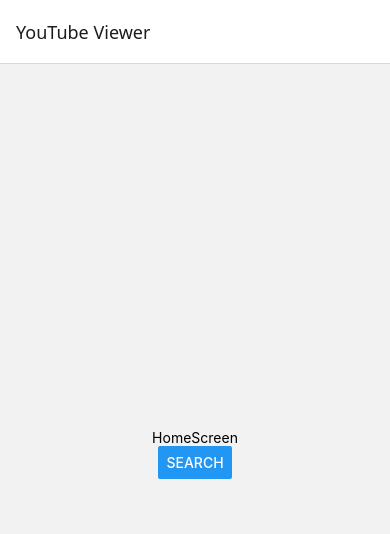
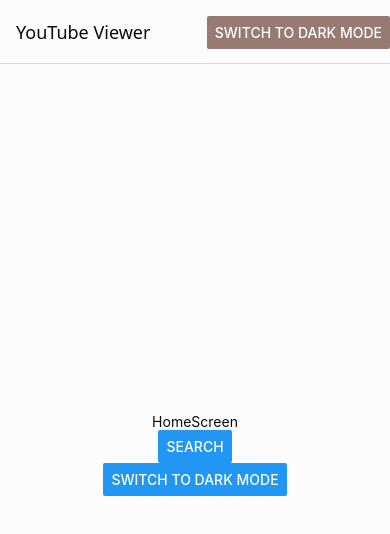
Before and after one commit to shaypahima/tubeViewer-app, a React Native app: screen / in a window 390 px wide. Shown: the top 534 px of the page. Built offline with nearby package versions, Linux system fonts and the light colour scheme.

Commit message:
dark mode switch added

```diff
--- a/App.js
+++ b/App.js
@@ -3,6 +3,7 @@
 import AppNavigator from './src/navigation/AppNavigator';
 import { QueryClient, QueryClientProvider } from '@tanstack/react-query';
 import { SafeAreaProvider, SafeAreaView } from 'react-native-safe-area-context';
+import { ThemeProvider } from './src/contexts/themeContext';
 // Create a client
 const queryClient = new QueryClient();
 
@@ -12,11 +13,13 @@
   return (
     <QueryClientProvider client={queryClient}>
       <SafeAreaProvider>
+        <ThemeProvider>
         <SafeAreaView className="flex-1">
           <NavigationContainer>
             <AppNavigator />
           </NavigationContainer>
         </SafeAreaView>
+        </ThemeProvider>
       </SafeAreaProvider>
     </QueryClientProvider>
   );
--- a/global.css
+++ b/global.css
@@ -1,3 +1,20 @@
 @tailwind base;
 @tailwind components;
 @tailwind utilities;
+
+@layer base {
+  :root {
+    --text: #0c0909;
+    --background: #fdfcfc;
+    --primary: #977b72;
+    --secondary: #b9bea7;
+    --accent: #9cad90;
+  }
+  .dark {
+    --text: #f6f3f3;
+    --background: #030202;
+    --primary: #8d7168;
+    --secondary: #535841;
+    --accent: #5e6f52;
+  }
+}
--- a/package.json
+++ b/package.json
@@ -10,6 +10,7 @@
   },
   "dependencies": {
     "@dev-plugins/react-query": "^0.1.0",
+    "@react-native-async-storage/async-storage": "^2.1.0",
     "@react-navigation/bottom-tabs": "^7.2.0",
     "@react-navigation/native": "^7.0.14",
     "@react-navigation/native-stack": "^7.2.0",
@@ -21,6 +22,7 @@
     "nativewind": "^4.1.23",
     "react": "18.3.1",
     "react-native": "0.76.6",
+    "react-native-appearance": "^0.0.0",
     "react-native-reanimated": "~3.16.1",
     "react-native-safe-area-context": "4.12.0",
     "tailwindcss": "^3.4.17"
--- a/src/components/VideoItem.jsx
+++ b/src/components/VideoItem.jsx
@@ -1,9 +1,12 @@
 import { Text, Image, TouchableOpacity } from "react-native";
 import { useNavigation } from "@react-navigation/native";
+import { useContext } from "react";
+import { ThemeContext } from "../contexts/themeContext";
 
 export default function VideoItem({ video }) {
   const navigation = useNavigation();
   const { title, thumbnail } = video;
+  const { colors } = useContext(ThemeContext);
 
   const handlePress = () => {
     //TODO: Navigate to the video player screen
@@ -11,7 +14,11 @@
 
   return (
     <TouchableOpacity
-      className="flex-row items-center space-x-4 p-4 border-b border-gray-200"
+      className="flex-row items-center space-x-4 p-4 border-b "
+      style={{
+        borderBottomColor: colors.secondary,
+        backgroundColor: colors.background,
+      }}
       onPress={handlePress}
     >
       <Image
@@ -19,7 +26,14 @@
         resizeMode="cover"
         source={{ uri: thumbnail }}
       />
-      <Text className="text-lg font-medium text-gray-800">{title}</Text>
+      <Text
+        className="ml-4 text-lg font-medium"
+        style={{
+          color: colors.text,
+        }}
+      >
+        {title}
+      </Text>
     </TouchableOpacity>
   );
 }
--- /dev/null
+++ b/src/constants/colorPalette.js
@@ -0,0 +1,16 @@
+export const colorPalettes = {
+  light: {
+    text: '#0c0909',
+    background: '#fdfcfc',
+    primary: '#977b72',
+    secondary: '#b9bea7',
+    accent: '#9cad90',
+  },
+  dark: {
+    text: '#f6f3f3',
+    background: '#030202',
+    primary: '#8d7168',
+    secondary: '#535841',
+    accent: '#5e6f52',
+  },
+};
--- /dev/null
+++ b/src/contexts/themeContext.js
@@ -0,0 +1,34 @@
+import { createContext, useState, useEffect } from "react";
+import { useColorScheme } from "react-native";
+import AsyncStorage from "@react-native-async-storage/async-storage";
+import { colorPalettes } from "../constants/colorPalette";
+
+export const ThemeContext = createContext();
+
+export const ThemeProvider = ({ children }) => {
+  const systemTheme = useColorScheme();
+  const [theme, setTheme] = useState(systemTheme || "light");
+
+  useEffect(() => {
+    const loadTheme = async () => {
+      const storedTheme = await AsyncStorage.getItem("theme");
+      if (storedTheme) {
+        setTheme(storedTheme);
+      }
+    };
+    loadTheme();
+  }, []);
+
+  const toggleTheme = async (newTheme) => {
+    setTheme(newTheme);
+    await AsyncStorage.setItem("theme", newTheme);
+  };
+
+  return (
+    <ThemeContext.Provider
+      value={{ theme, toggleTheme, colors: colorPalettes[theme] }}
+    >
+      {children}
+    </ThemeContext.Provider>
+  );
+};
--- a/src/navigation/AppNavigator.jsx
+++ b/src/navigation/AppNavigator.jsx
@@ -1,28 +1,65 @@
 import { createNativeStackNavigator } from '@react-navigation/native-stack';
-
 import HomeScreen from '../screens/HomeScreen';
 import VideoScreen from '../screens/VideoScreen';
 import SearchScreen from '../screens/SearchScreen';
+import { useContext } from 'react';
+import { ThemeContext } from '../contexts/themeContext';
+import { Button } from 'react-native';
 
 const Stack = createNativeStackNavigator();
 
 export default function AppNavigator() {
+  const { theme, toggleTheme, colors } = useContext(ThemeContext);
+
   return (
     <Stack.Navigator>
       <Stack.Screen
         name="Home"
         component={HomeScreen}
-        options={{ title: 'YouTube Viewer' }}
+        options={{
+          title: 'YouTube Viewer',
+          headerStyle: { backgroundColor: colors.background },
+          headerTintColor: colors.text,
+          headerRight: () => (
+            <Button
+              title={`Switch to ${theme === 'light' ? 'dark' : 'light'} mode`}
+              onPress={() => toggleTheme(theme === 'light' ? 'dark' : 'light')}
+              color={colors.primary}
+            />
+          ),
+        }}
       />
       <Stack.Screen
         name="Video"
         component={VideoScreen}
-        options={{ title: 'Video Details' }}
+        options={{
+          title: 'Video Details',
+          headerStyle: { backgroundColor: colors.background },
+          headerTintColor: colors.text,
+          headerRight: () => (
+            <Button
+              title={`Switch to ${theme === 'light' ? 'dark' : 'light'} mode`}
+              onPress={() => toggleTheme(theme === 'light' ? 'dark' : 'light')}
+              color={colors.primary}
+            />
+          ),
+        }}
       />
       <Stack.Screen
         name="Search"
         component={SearchScreen}
-        options={{ title: 'Search' }}
+        options={{
+          title: 'Search',
+          headerStyle: { backgroundColor: colors.background },
+          headerTintColor: colors.text,
+          headerRight: () => (
+            <Button
+              title={`Switch to ${theme === 'light' ? 'dark' : 'light'} mode`}
+              onPress={() => toggleTheme(theme === 'light' ? 'dark' : 'light')}
+              color={colors.primary}
+            />
+          ),
+        }}
       />
     </Stack.Navigator>
   );
--- a/src/screens/HomeScreen.jsx
+++ b/src/screens/HomeScreen.jsx
@@ -1,15 +1,23 @@
 import { View, Text, Button } from 'react-native';
 import { useNavigation } from '@react-navigation/native';
+import { useContext } from 'react';
+import { ThemeContext } from '../contexts/themeContext';
 
 export default function HomeScreen() {
   const navigation = useNavigation();
+  const { theme, toggleTheme, colors } = useContext(ThemeContext);
+
   return (
-    <View className="flex-1 items-center justify-center">
-      <Text>HomeScreen</Text>
+    <View className="flex-1 items-center justify-center" style={{ backgroundColor: colors.background }}>
+      <Text style={{ color: colors.text }}>HomeScreen</Text>
       <Button
         title="Search"
         onPress={() => navigation.navigate('Search')}
       />
+      <Button
+        title={`Switch to ${theme === 'light' ? 'dark' : 'light'} mode`}
+        onPress={() => toggleTheme(theme === 'light' ? 'dark' : 'light')}
+      />
     </View>
-  )
+  );
 }
--- a/src/screens/SearchScreen.jsx
+++ b/src/screens/SearchScreen.jsx
@@ -3,46 +3,49 @@
 import { useQuery } from '@tanstack/react-query';
 import { fetchYouTubeVideos } from '../services/fetchVideos';
 import VideoItem from '../components/VideoItem';
-import { useState } from 'react';
+import { useState, useContext } from 'react';
+import { ThemeContext } from '../contexts/themeContext';
 
 export default function SearchScreen() {
   const [keyword, setKeyword] = useState('');
   const [videos, setVideos] = useState([]);
+
+  const { colors } = useContext(ThemeContext);
 
   // Fetch videos from YouTube API
   const { data, isLoading, error } = useQuery({
     queryKey: ['youtube-videos', keyword],
     queryFn: () => fetchYouTubeVideos(keyword),
     enabled: !!keyword
-  })
-
-
-  const handleSearch = async () => {
-    const fetchedVideos = await fetchYouTubeVideos(keyword);
-    setVideos(fetchedVideos);
-  }
+  });
 
 
   return (
-    <View className="flex-1 p-4 bg-gray-100">
-      <Text>SearchScreen</Text>
+    <View className="flex-1 p-4" style={{ backgroundColor: colors.background }}>
+      <Text style={{ color: colors.text }}>SearchScreen</Text>
       <TextInput
-        className="bg-white p-3 rounded-md border border-gray-300 shadow-sm text-gray-800"
+        className="p-3 rounded-md border shadow-sm"
+        style={{
+          backgroundColor: colors.background,
+          borderColor: colors.secondary,
+          color: colors.text,
+        }}
         value={keyword}
         onChangeText={setKeyword}
         placeholder="Search videos..."
+        placeholderTextColor={colors.secondary}
       />
-      {isLoading && <Text>Loading...</Text>}
-      {error && <Text>Error: {error.message}</Text>}
-      {data && <FlatList
-        className="flex-1"
-        contentContainerStyle={{ paddingTop: 10 }}
-        keyExtractor={(item) => item.videoId}
-        data={data}
-        renderItem={({ item }) => (
-          <VideoItem video={item} />
-        )}
-      />}
+      {isLoading && <Text style={{ color: colors.text }}>Loading...</Text>}
+      {error && <Text style={{ color: colors.text }}>Error: {error.message}</Text>}
+      {data && (
+        <FlatList
+          className='flex-1'
+          contentContainerStyle={{ paddingTop: 10 }}
+          keyExtractor={(item) => item.videoId}
+          data={data}
+          renderItem={({ item }) => <VideoItem video={item} />}
+        />
+      )}
     </View>
-  )
+  );
 }
--- a/src/screens/VideoScreen.jsx
+++ b/src/screens/VideoScreen.jsx
@@ -1,9 +1,13 @@
 import { View, Text } from 'react-native';
+import { useContext } from 'react';
+import { ThemeContext } from '../contexts/themeContext';
 
 export default function VideoScreen() {
+  const { colors } = useContext(ThemeContext);
+
   return (
-    <View>
-      <Text>VideoScreen</Text>
+    <View style={{ backgroundColor: colors.background }}>
+      <Text style={{ color: colors.text }}>VideoScreen</Text>
     </View>
-  )
+  );
 }
--- a/tailwind.config.js
+++ b/tailwind.config.js
@@ -6,7 +6,16 @@
   ],
   presets: [require("nativewind/preset")],
   theme: {
-    extend: {},
-  },
-  plugins: [],
+    extend: {
+      colors: {
+        text: 'var(--text)',
+        background: 'var(--background)',
+        primary: 'var(--primary)',
+        secondary: 'var(--secondary)',
+        accent: 'var(--accent)',
+      },
+    },
+    plugins: [],
+    darkMode: "class",
+  }
 }
```
Also changed, not shown: 1 other file (tests, documents, lock files or other folders).
